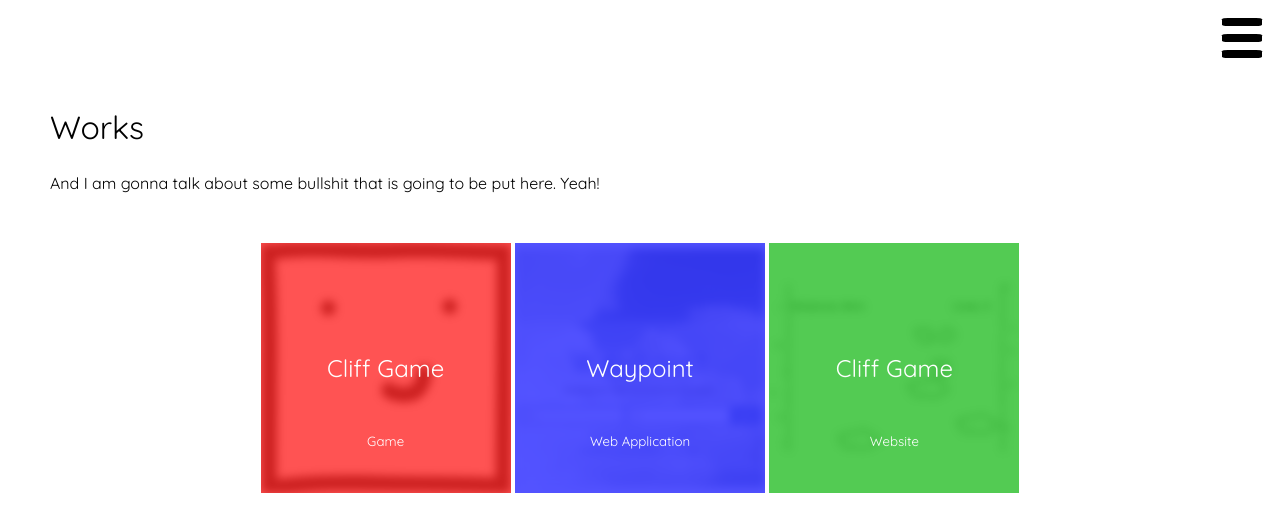
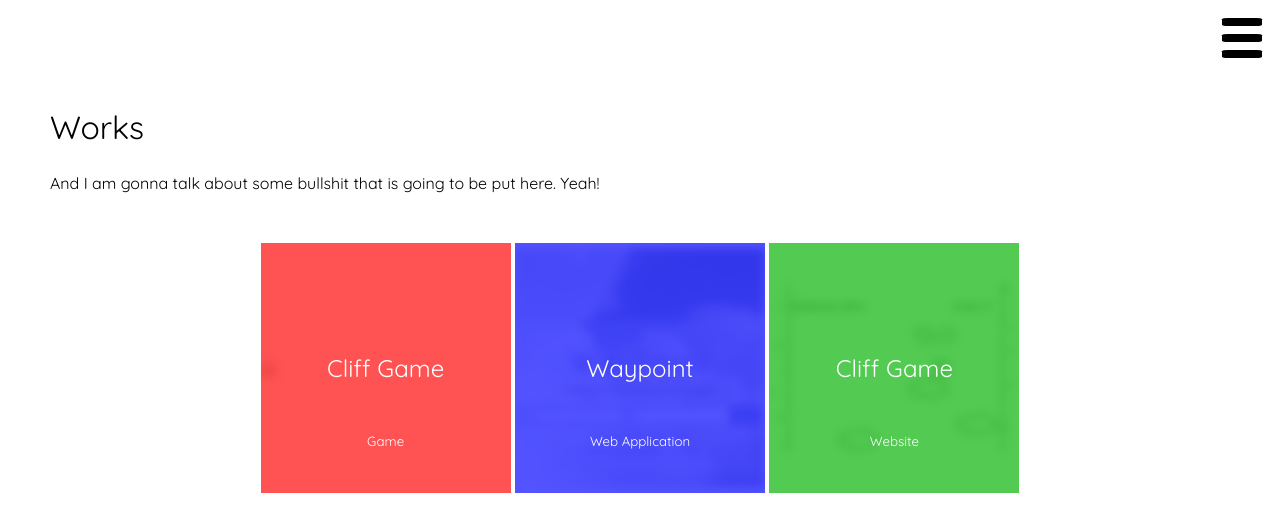
Before and after one commit to leroywan/old-portfolio, a Jekyll site: the page built from portfolio.md, in a window 1280 px wide and 1080 px high. Shown: the top 532 px of the window. Built offline with Jekyll 4.4.1, drawn with Linux system fonts in a browser that asks for light colours.

Commit message:
configured style paths

```diff
--- a/portfolio.md
+++ b/portfolio.md
@@ -3,7 +3,7 @@
 title: Work
 permalink: /portfolio/
 images:
-  - path: /assets/photo-gallery/mr_square.svg
+  - path: leroywan.github.io/assets/photo-gallery/mr_square.svg
     title: Cliff Game
     category: Game
     description: #
```
